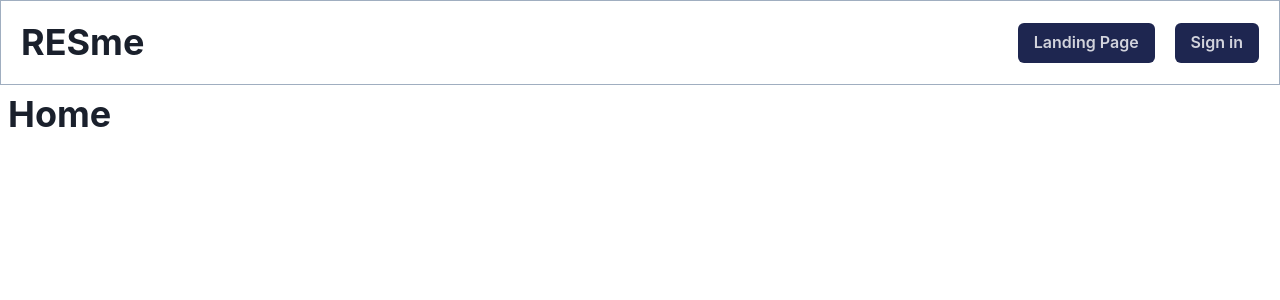
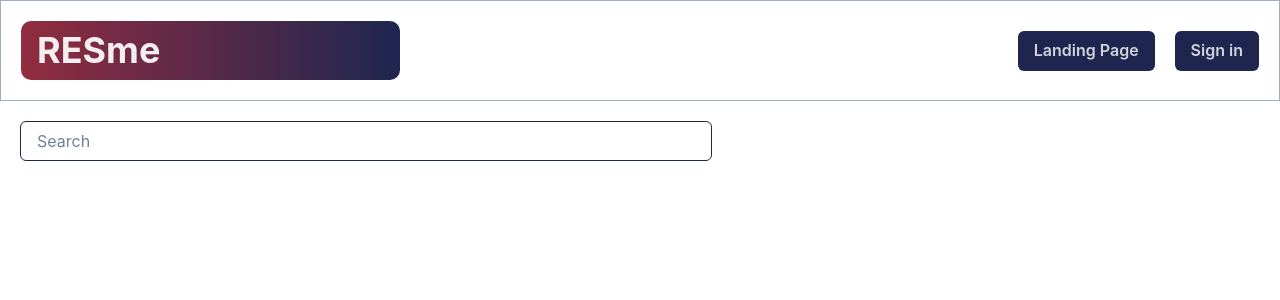
Before and after one commit to bkhanhho/ResearchMadeEasyWebApp, a React (Create React App) app in the folder frontend/: page / in a window 1280 px wide. Shown: the top 300 px of the page. Built offline with nearby package versions, Linux system fonts and the light colour scheme.

Commit message:
home changes

```diff
--- a/frontend/src/App.js
+++ b/frontend/src/App.js
@@ -48,8 +48,8 @@ function App() {
   return (
       <ChakraProvider theme={theme}>
         <Flex p='5' border='1px' borderColor='gray.400' borderRadius='0' minWidth='max-content' alignItems='center'>
-          <Box>
-            <Heading>
+          <Box p='2' pl='4' pr='60' borderRadius='10' bgGradient="linear(to-l, #1E2650,#922C40)">
+            <Heading textColor='whiteAlpha.900'>
               <Link to='/'>RESme</Link>
             </Heading>
           </Box>
--- a/frontend/src/Home.js
+++ b/frontend/src/Home.js
@@ -2,15 +2,16 @@ import {
     ChakraProvider,
     Heading,
     Flex,
-    Box
+    Box,
+    Input
 } from '@chakra-ui/react'
 
 function Home() {
     return (
       <ChakraProvider>
-        <Flex p="2">
+        <Flex p="5">
           <Box>
-            <Heading>Home</Heading>
+            <Input borderColor='#1E2650' focusBorderColor='#1E2650' htmlSize={60} width='auto' placeholder='Search'/>
           </Box>
         </Flex>
       </ChakraProvider>
```
